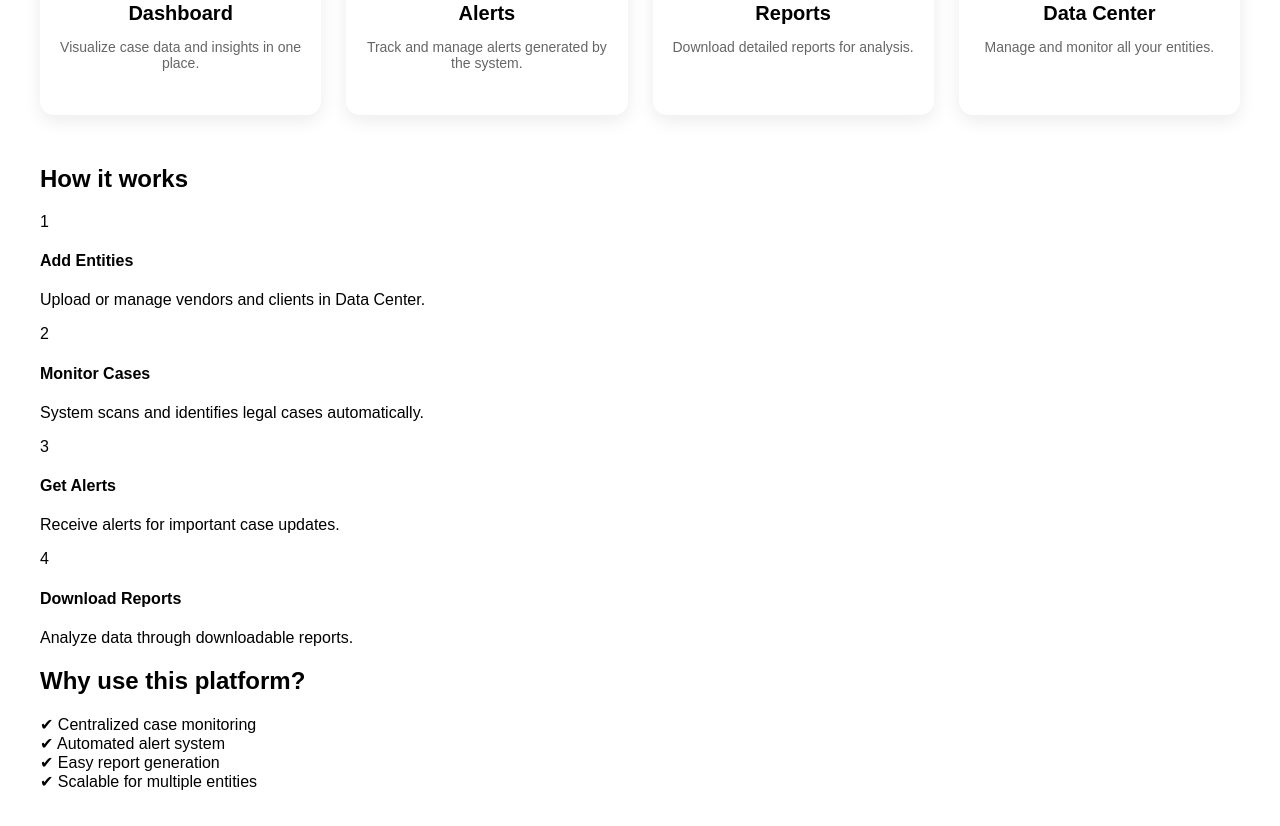
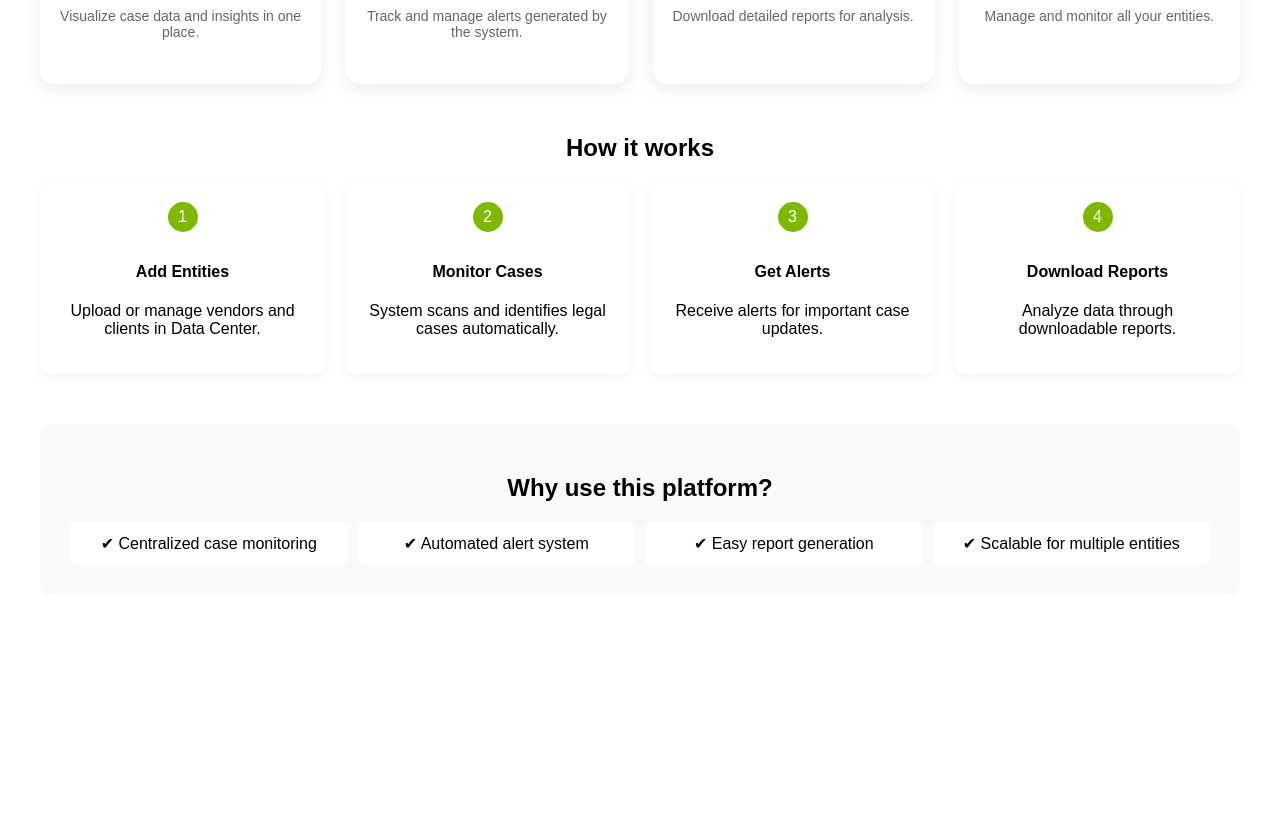
Before and after one commit to ganeshdevnale16/compliances, a React (Create React App) app in the folder frontend/: page / in a window 1280 px wide. Shown: the part 580-1406 px from the top of the page. After the commit the page ends 1225 px from the top, so only its background shows below. Built offline with nearby package versions, Linux system fonts and the light colour scheme.

Commit message:
Update home.css

```diff
--- a/frontend/src/pages/home.css
+++ b/frontend/src/pages/home.css
@@ -3,13 +3,12 @@
   padding: 40px 30px;
 }
 
-/* HERO SECTION */
+/* HERO */
 .hero {
   text-align: center;
   padding: 60px 20px;
   border-radius: 12px;
   margin-bottom: 40px;
-
   background: linear-gradient(135deg, #7fb800, #5a8f00);
   color: white;
 }
@@ -69,14 +68,12 @@
   transform: translateY(-10px) scale(1.02);
 }
 
-/* Icons */
 .feature-card svg {
   font-size: 34px;
   color: #7fb800;
   margin-bottom: 15px;
 }
 
-/* Text */
 .feature-card h3 {
   margin-bottom: 10px;
   font-size: 20px;
@@ -87,29 +84,55 @@
   color: #666;
 }
 
-/* INFO SECTION */
-.info-section {
-  background: #ffffff;
-  padding: 40px;
-  border-radius: 12px;
+/* STEPS */
+.steps-section {
+  margin-top: 50px;
   text-align: center;
-  box-shadow: 0 4px 12px rgba(0,0,0,0.05);
 }
 
-.info-section h2 {
-  margin-bottom: 15px;
-  font-size: 26px;
+.steps {
+  display: grid;
+  grid-template-columns: repeat(auto-fit, minmax(200px, 1fr));
+  gap: 20px;
+  margin-top: 20px;
 }
 
-.info-section p {
-  color: #555;
-  max-width: 700px;
-  margin: auto;
-  line-height: 1.6;
+.step {
+  background: white;
+  padding: 20px;
+  border-radius: 10px;
+  box-shadow: 0 4px 10px rgba(0,0,0,0.05);
 }
 
+.step span {
+  display: inline-block;
+  background: #7fb800;
+  color: white;
+  width: 30px;
+  height: 30px;
+  border-radius: 50%;
+  line-height: 30px;
+  margin-bottom: 10px;
+}
 
-.features {
-  border-top: 1px solid #eee;
-  padding-top: 30px;
+/* WHY */
+.why-section {
+  margin-top: 50px;
+  padding: 30px;
+  background: #f9f9f9;
+  border-radius: 10px;
+  text-align: center;
 }
+
+.why-points {
+  display: grid;
+  grid-template-columns: repeat(auto-fit, minmax(200px, 1fr));
+  margin-top: 20px;
+  gap: 10px;
+}
+
+.why-points div {
+  background: white;
+  padding: 12px;
+  border-radius: 6px;
+}
```
